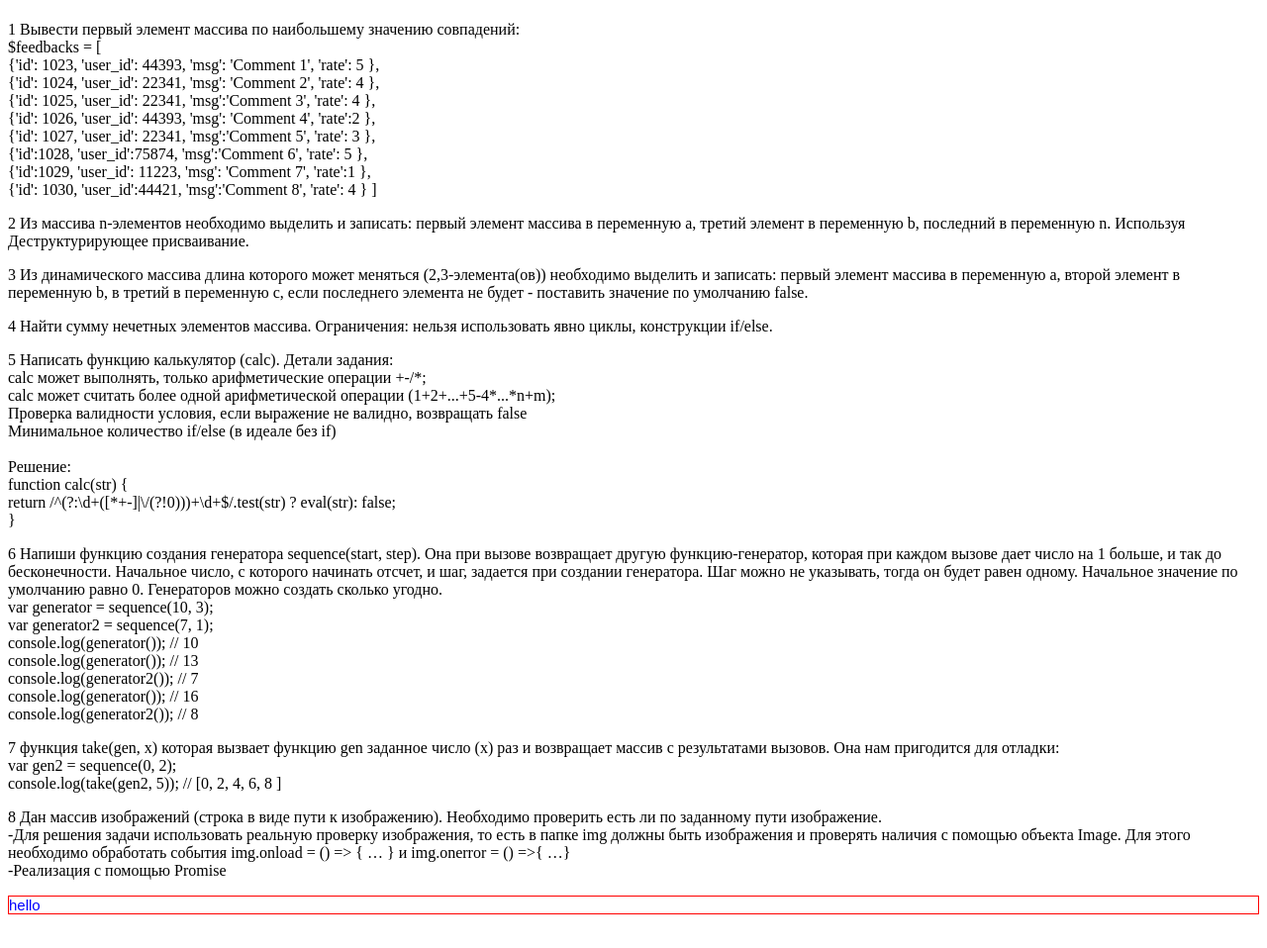
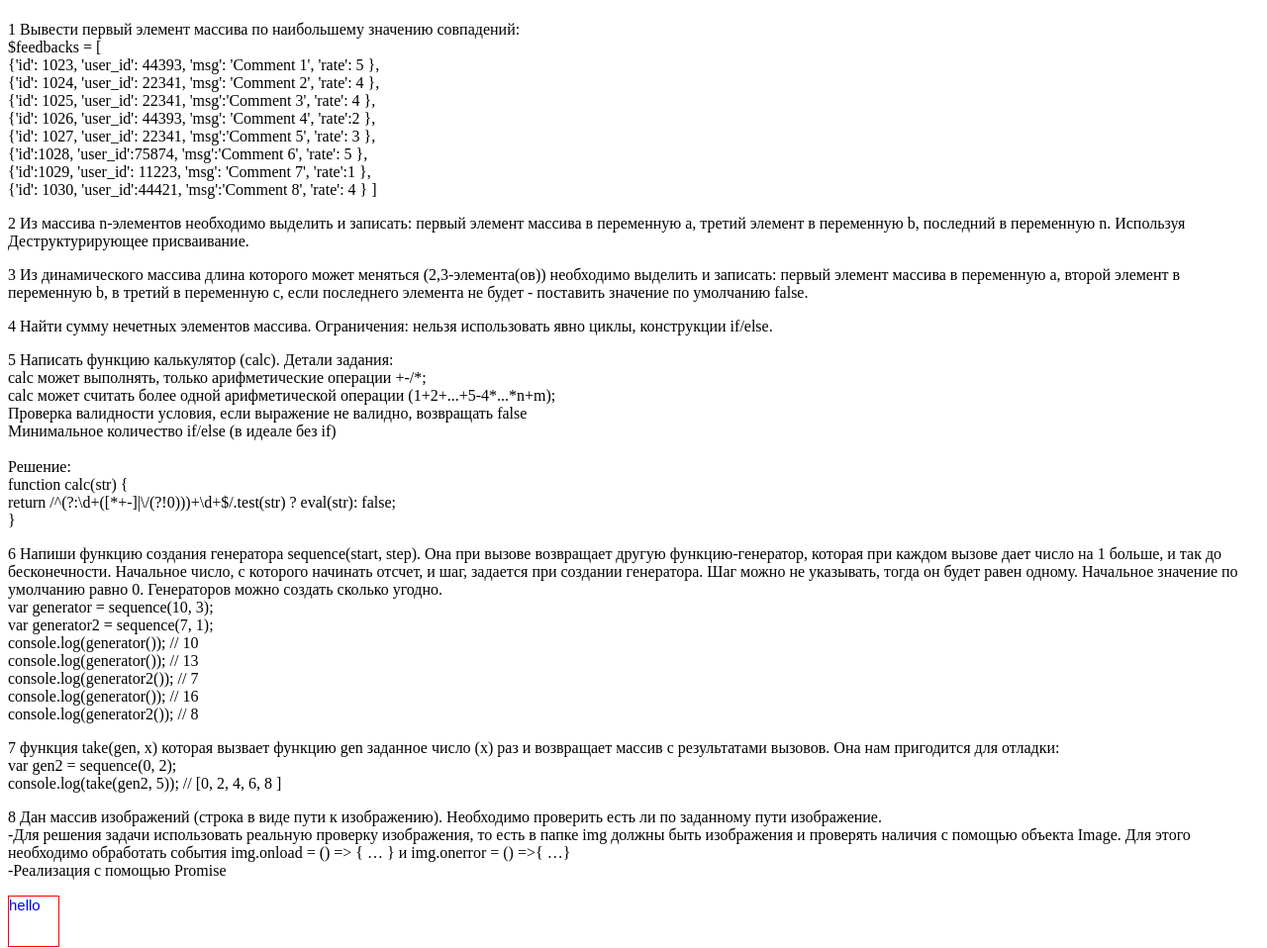
Before and after one commit to H456-456/assignments, a plain HTML site: page 2/index2.html in a window 1280 px wide. Shown: the part 342-1300 px from the top of the page at 99% size. Before the commit the page ends 1274 px from the top, so only its background shows below. Drawn offline with Linux system fonts and the light colour scheme.

Commit message:
Add files via upload

```diff
--- a/style.css
+++ b/style.css
@@ -1,3 +1,4 @@
+/*1*/
 #userNumber::placeholder{
   color: black;
 }
@@ -8,3 +9,8 @@
   word-break:break-all;
   overflow: auto;
 }
+/*2*/
+#elem{
+  width: 50px;
+  height: 50px;
+}
```
Also changed, not shown: index.html (+1 -0 lines).
